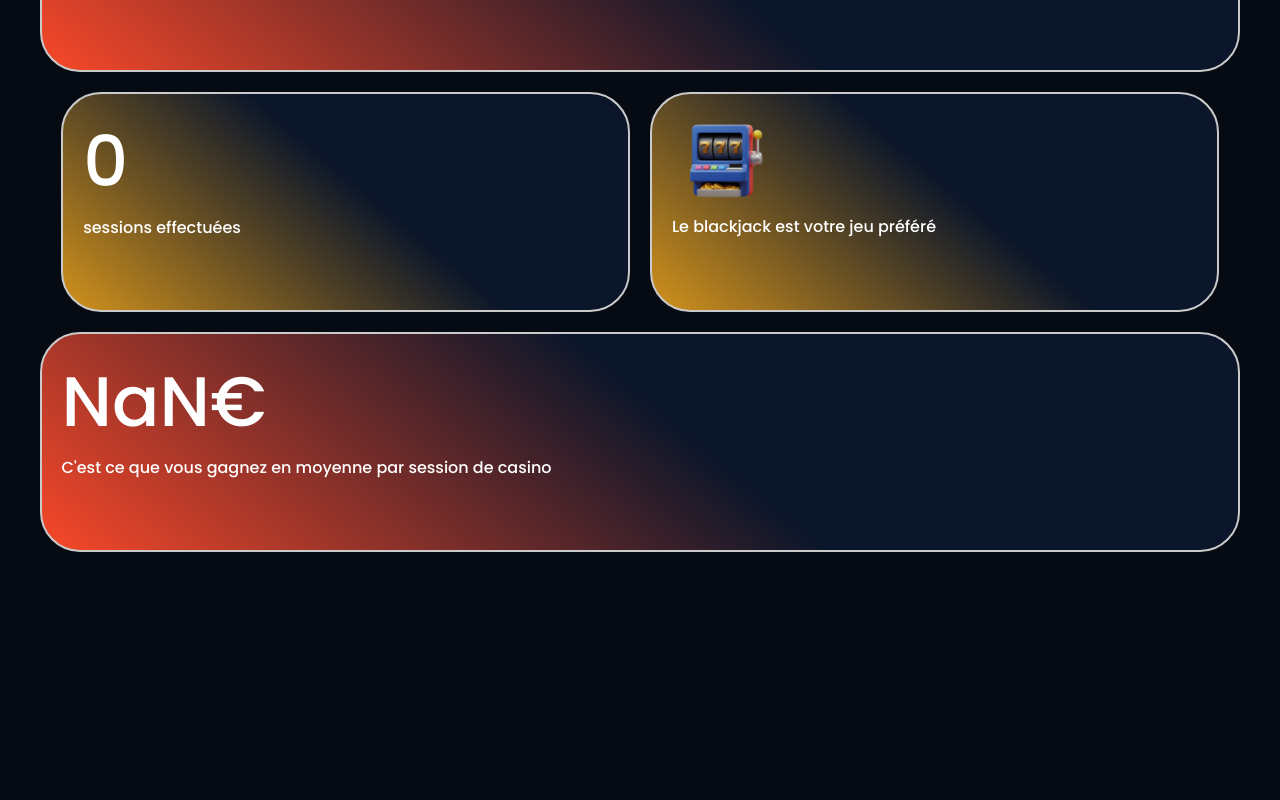
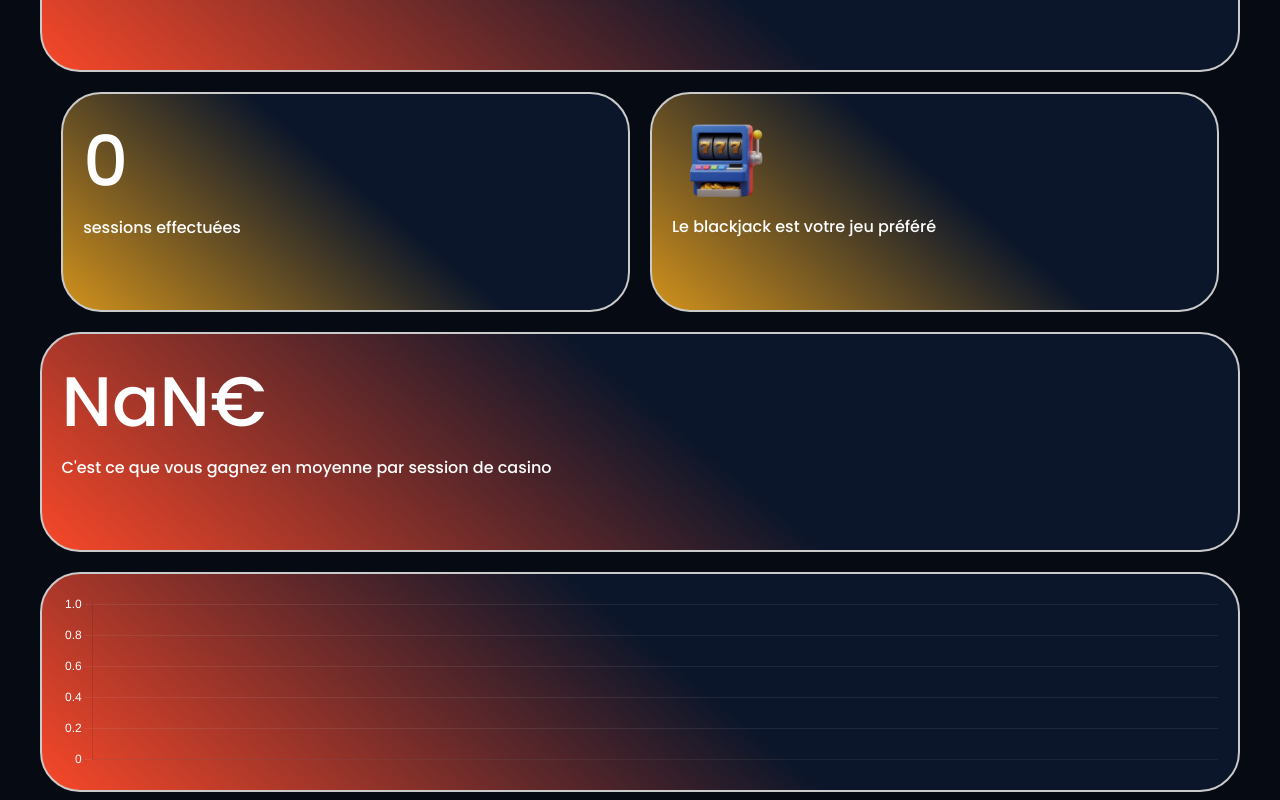
Before and after one commit to forrobdev/tapis, a Vue app: page / in a window 1280 px wide. Shown: the part 606-1406 px from the top of the page. Before the commit the page ends 1166 px from the top, so only its background shows below. Built offline with nearby package versions, Linux system fonts and the light colour scheme.

Commit message:
:sparkles: feat - added a chart on the home.vue

```diff
--- a/package.json
+++ b/package.json
@@ -11,8 +11,10 @@
   },
   "dependencies": {
     "@vueuse/core": "^14.2.1",
+    "chart.js": "^4.5.1",
     "gsap": "^3.14.2",
     "vue": "^3.5.28",
+    "vue-chartjs": "^5.3.3",
     "vue-router": "^5.0.2"
   },
   "devDependencies": {
--- a/src/components/Stat.vue
+++ b/src/components/Stat.vue
@@ -1,21 +1,84 @@
 <script setup>
     import { computed } from 'vue';
+    import { store } from '@/store';
 
-    const props = defineProps(['bigNumber','corps','icon','class','mini'])
+    const props = defineProps(['bigNumber','corps','icon','class','mini','chart'])
 
+    //Graphique
+    import { Chart as ChartJS, CategoryScale, LinearScale, PointElement, LineElement, Title, Tooltip, Legend } from 'chart.js'
+    import { Line } from 'vue-chartjs'
+    ChartJS.register(CategoryScale, LinearScale, PointElement, LineElement, Title, Tooltip, Legend)
 
+    //Générer les données du graphique
+    const chartData = computed(() => {
+        const chronologicSessions = [...store.value.sessions].sort((a, b) => a.timeStamp - b.timeStamp)
+        return {
+        labels: chronologicSessions.map((session, index) => `S${index + 1}`),
+        datasets: [
+            {
+            label: 'Gains',
+            data: chronologicSessions.map(session => session.end - session.start),
+            borderColor: '#fff',
+            borderWidth: 3,
+            pointBackgroundColor: '#fff',
+            pointRadius: 4,
+            tension: 0.4
+            }
+        ]
+        }
+    })
+
+    //Style dy graphique
+    const chartStyle = {
+        responsive: true,
+        maintainAspectRatio: false,
+        plugins: {
+        legend: { display: false }
+        },
+        scales: {
+        x: {
+            grid: { display: false },
+            ticks: { color: '#fff' }
+        },
+        y: {
+            grid: { color: 'rgba(202, 202, 202, 0.1)' },
+            ticks: { color: '#fff' }
+        }
+        }
+    }
 
 </script>
 
 <template>
-    <div class="statCard" :class="class">
+    <div class="statCard" :class="class"  v-if="!chart">
         <img :src="icon" alt="" v-if="icon">
         <p id="bigNumber" v-if="!icon">{{ bigNumber }}</p>
         <p>{{corps}}</p>
     </div>
+    <div v-if="chart" class="chart-container">
+        <Line :data="chartData" :options="chartStyle" />
+    </div>
 </template>
 
 <style scoped>
+
+    .chart-container {
+        width: 100%;
+        padding: 15px;
+        border-radius: 20px;
+
+        border: solid 2px #CACACA;
+        border-radius: 40px;
+        height: 220px;
+        width: 95%;
+        display: flex;
+        flex-direction: column;
+        align-items: flex-start;
+        box-sizing: border-box;
+        padding: 20px 20px;
+        background: linear-gradient(220deg,rgba(11, 22, 42, 1) 32%, rgba(11, 22, 42, 1) 46%, rgb(248, 72, 41));
+    }
+
     .statCard {
         border: solid 2px #CACACA;
         border-radius: 40px;
--- a/src/views/Home.vue
+++ b/src/views/Home.vue
@@ -6,6 +6,12 @@
   import SessionCard from '@/components/SessionCard.vue';
   import Stat from '@/components/Stat.vue';
   import gsap from 'gsap';
+
+
+
+
+
+
 
   // Icones
   import blackjackIcon from "@/assets/img/bj.png"
@@ -156,7 +162,10 @@
 
   <div class="stats">
     <Stat v-for="stat in generateStats" :bigNumber="stat.bigNumber" :corps="stat.corps" :icon="stat.icon" :class="stat.class"/>
+    <Stat chart="true" class="big" corps="L'évolution de vos gains sur toutes vos sessions"/>
   </div>
+
+
 
 </template>
 
--- a/src/views/Session.vue
+++ b/src/views/Session.vue
@@ -35,6 +35,20 @@
 
         console.log("Attention ya priceError qui arrive ! ------------------------------")
         console.log(priceError)
+    }
+
+    //Empêche d'ajouter une session si ya un problème dans un des input
+    function beforeAddingSession() {
+        if (priceError.value === "") {
+            addSession(time,start,end,gameId)
+        }
+    }
+
+    //Empêche de sauvegarder une session si ya un problème dans un des input
+    function beforeSavingSession() {
+        if (priceError.value === "") {
+            saveSession(time,start,end,gameId,IDEditSession)
+        }
     }
 
     //On récupère l'id
@@ -86,19 +100,14 @@
         <h2>Temps de la session</h2>
     </div>
 
-    <div class="times">
-        <button @click="time = 10">10 min</button>
-        <button @click="time = 20">20 min</button>
-        <button @click="time = 30">30 min</button>
-        <button @click="time = 45">45 min</button>
-        <button @click="time = 60">1h</button>
-        <button @click="time = 90">1h30</button>
-        <button @click="time = 120">2h</button>
+    <p class="timeText">{{ time + "min" }}</p>
+    <div class="sliderContainer">
+        <input type="range" min="5" max="180" step="5" v-model.number="time" class="timeSlider">
     </div>
 
     <div class="buttonContainer">
-        <button id="add" @click="addSession(time,start,end,gameId)" v-if="!IDEditSession">Ajouter la session</button>
-        <button id="add" @click="saveSession(time,start,end,gameId,IDEditSession)" v-if="IDEditSession">Sauvegarder</button>
+        <button id="add" @click="beforeAddingSession()" v-if="!IDEditSession">Ajouter la session</button>
+        <button id="add" @click="beforeSavingSession()" v-if="IDEditSession">Sauvegarder</button>
     </div>
 
     <!-- <BottomMenu/> -->
@@ -188,4 +197,26 @@
         background-color: rgb(210, 146, 28) !important;
         filter: drop-shadow(0 0 30px rgb(210, 183, 28));
     }
+
+    .sliderContainer {
+        padding: 0 10px;
+        width: 90%;
+        margin-top: 10px;
+        display: flex;
+        justify-content: center;
+    }
+
+    .timeSlider {
+        width: 95%;
+        height: 10px;
+        border-radius: 10px;
+        outline: none;
+    }
+
+    .timeText {
+        padding-left: 20px;
+        color: #CACACA;
+    }
+
+
 </style>
--- a/src/views/SessionsList.vue
+++ b/src/views/SessionsList.vue
@@ -59,19 +59,32 @@
         const gainA = a.end - a.start
         const gainB = b.end - b.start
 
-        if (selectedTypeSort === 0) {
+        if (selectedTypeSort.value === 0) {
+          return gainB - gainA
+        } else {
           return gainA - gainB
-        } else {
-          return gainB - gainA
         }
 
       })
+    } else if (selectedSort.value === 1) {
+
+      return [...sessions].sort((a, b) => {
+
+        if (selectedTypeSort.value === 0) {
+          return a.duration - b.duration
+        } else {
+          return b.duration - a.duration
+        }
+      })
+
     } else if (selectedSort.value === 2) {
+
       return [...sessions].sort((a, b) => {
-        const gainA = a.timeStamp
-        const gainB = b.timeStamp
 
-        if (selectedTypeSort === 0) {
+        const gainA = a.id
+        const gainB = b.id
+
+        if (selectedTypeSort.value === 0) {
           return gainB - gainA
         } else {
           return gainA - gainB
@@ -96,8 +109,6 @@
 </script>
 
 <template>
-  {{ selectedSort }}
-  {{ selectedTypeSort }}
   <div class="subtitle">
     <div>
       <h2>Toutes les sessions</h2>
```
Also changed, not shown: 1 other file (tests, documents, lock files or other folders).
